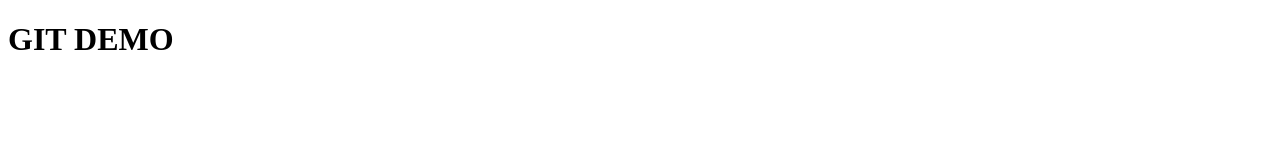
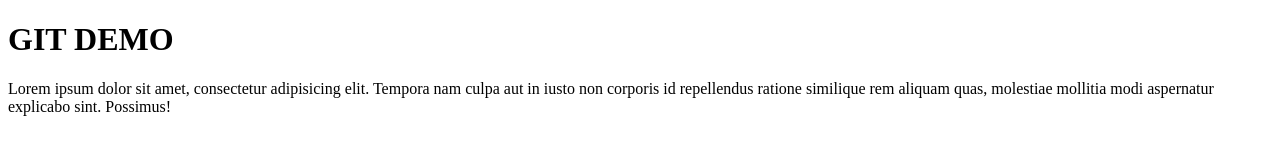
Before and after one commit to VibhanshuV/GitHubDemo, a plain HTML site: page index.html in a window 1280 px wide. Drawn offline with Linux system fonts and the light colour scheme.

Commit message:
new paragraph added

```diff
--- a/index.html
+++ b/index.html
@@ -7,6 +7,7 @@
 </head>
 <body>
     <h1>GIT DEMO</h1>
+    <p>Lorem ipsum dolor sit amet, consectetur adipisicing elit. Tempora nam culpa aut in iusto non corporis id repellendus ratione similique rem aliquam quas, molestiae mollitia modi aspernatur explicabo sint. Possimus!</p>
     <script src="app.js"></script>
 </body>
 </html>
```
